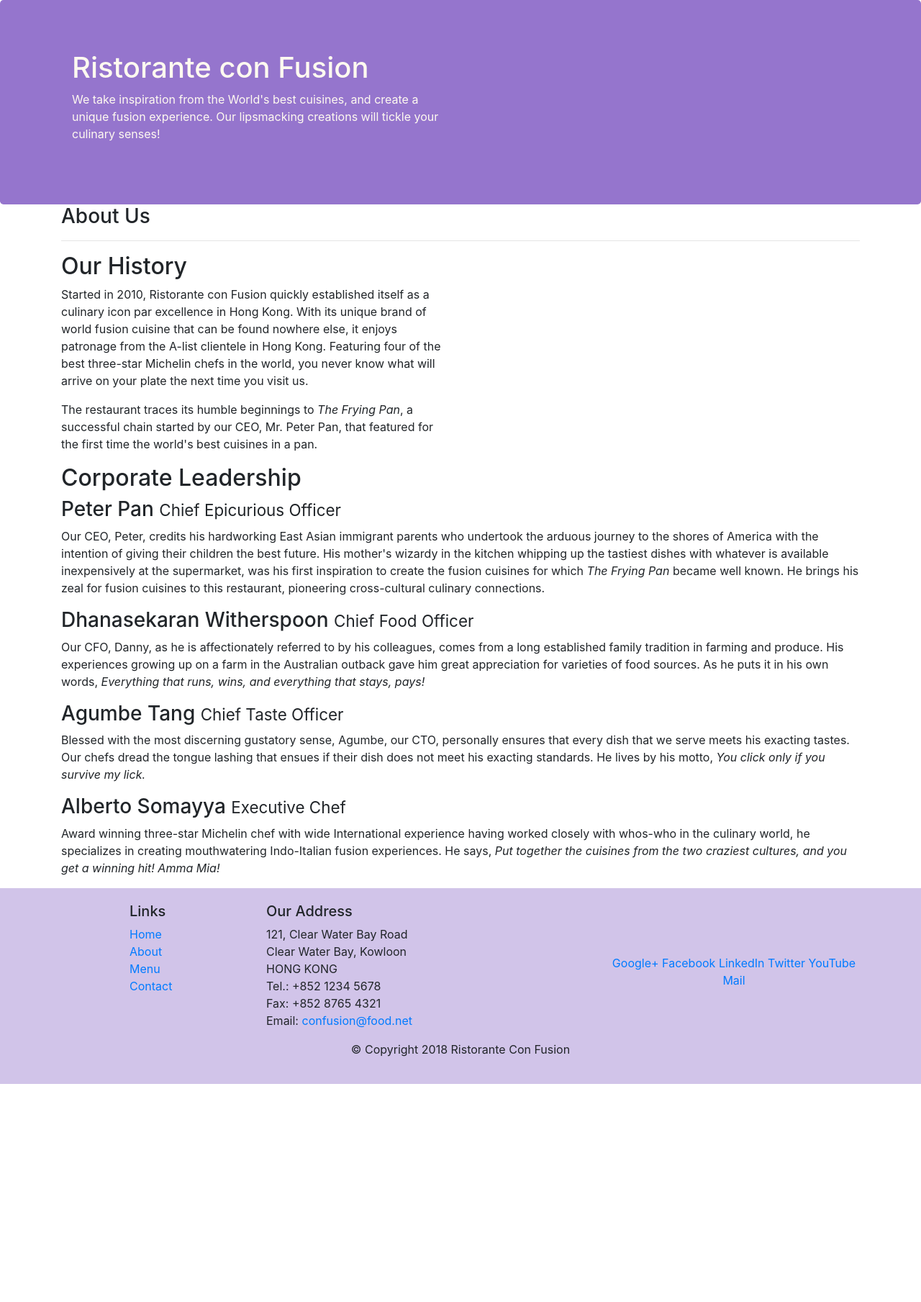
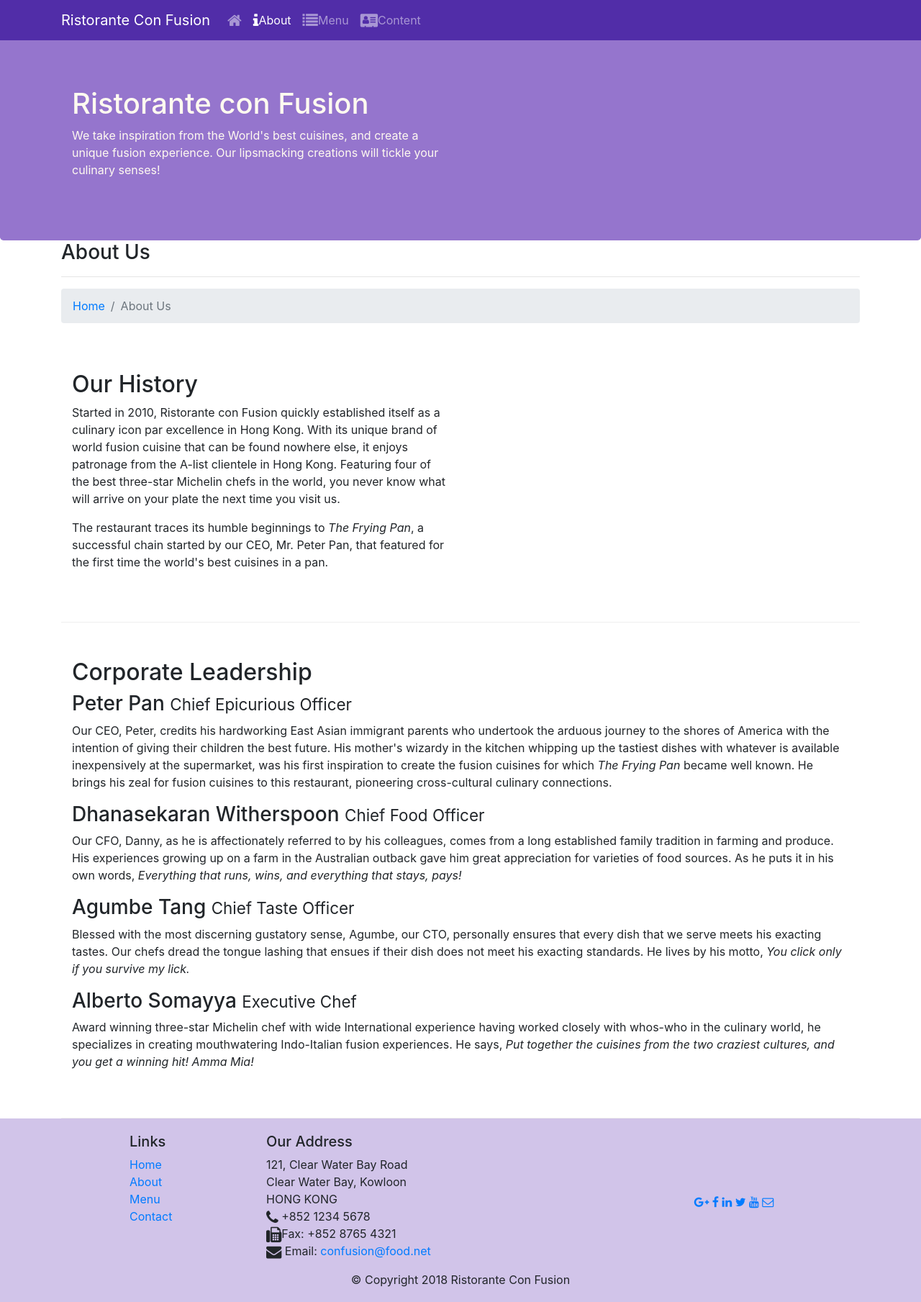
Before and after one commit to mgsleslie/Full-Stack-Web-Development-Course, a website: page Bootstrap4/conFusion/aboutus.html in a window 1280 px wide. Shown: the whole page at 72% size. Before the commit the page ends 1506 px from the top, so only its background shows below. Drawn offline with nearby package versions, Linux system fonts and the light colour scheme.

Commit message:
Icon Fonts

```diff
--- a/Bootstrap4/conFusion/aboutus.html
+++ b/Bootstrap4/conFusion/aboutus.html
@@ -10,6 +10,8 @@
     <!-- Bootstrap CSS -->
     <link rel="stylesheet" href="node_modules/bootstrap/dist/css/bootstrap.min.css">
     <link rel="stylesheet" href="css/styles.css">
+    <link rel="stylesheet" href="node_modules/font-awesome/css/font-awesome.min.css">
+    <link rel="stylesheet" href="node_modules/bootstrap-social/bootstrap-social.css">
 
 
     <title>Ristorante Con Fusion: About Us</title>
@@ -17,6 +19,22 @@
 </head>
 
 <body>
+    <nav class="navbar navbar-dark navbar-expand-sm fixed-top">
+        <div class="container">
+            <a class="navbar-brand" href="#">Ristorante Con Fusion</a>
+            <div class="collase navbar-collapse" id="Navbar">
+                <ul class="navbar-nav mr-auto">
+                    <li class="nav-item"><a class="nav-link" href="./index.html"><span class="fa fa-home fa-lg"></span></a></li>
+                    <li class="nav-item active"><a class="nav-link" href="#"><span class="fa fa-info fa-lg"></span>About</a></li>
+                    <li class="nav-item"><a class="nav-link" href="#"><span class="fa fa-list fa-lg"></span>Menu</a></li>
+                    <li class="nav-item"><a class="nav-link" href="#"><span class="fa fa-address-card fa-lg"></span>Content</a></li>
+                </ul>
+            </div>
+        </div>
+        <button class="navbar-toggler" type="button" data-toggle="collapse" data-target="#Navbar">
+            <span class="navbar-toggler-icon"></span>
+        </button>
+    </nav>
 
     <header class="jumbotron">
         <div class="container">
@@ -37,9 +55,13 @@
                <h3>About Us</h3>
                <hr>
             </div>
+            <ol class="col-12 breadcrumb">
+                <li class="breadcrumb-item"><a href="./index.html">Home</a></li>
+                <li class="breadcrumb-item active">About Us</li>
+            </ol>
         </div>
 
-        <div class="row">
+        <div class="row row-content">
             <div class="col-sm-6">
                 <h2>Our History</h2>
                 <p>Started in 2010, Ristorante con Fusion quickly established itself as a culinary icon par excellence in Hong Kong. With its unique brand of world fusion cuisine that can be found nowhere else, it enjoys patronage from the A-list clientele in Hong Kong.  Featuring four of the best three-star Michelin chefs in the world, you never know what will arrive on your plate the next time you visit us.</p>
@@ -50,7 +72,7 @@
         </div>
 
 
-        <div class="row ">
+        <div class="row row-content">
             <div class="col-sm-12">
                 <h2>Corporate Leadership</h2>
                 <h3>Peter Pan <small>Chief Epicurious Officer</small></h3>
@@ -81,22 +103,22 @@
                 <div class="col-7 col-sm-5">
                     <h5>Our Address</h5>
                     <address>
-		              121, Clear Water Bay Road<br>
-		              Clear Water Bay, Kowloon<br>
-		              HONG KONG<br>
-		              Tel.: +852 1234 5678<br>
-		              Fax: +852 8765 4321<br>
-		              Email: <a href="mailto:confusion@food.net">confusion@food.net</a>
+                        121, Clear Water Bay Road<br>
+                        Clear Water Bay, Kowloon<br>
+                        HONG KONG<br>
+                        <i class="fa fa-phone fa-lg"></i> +852 1234 5678<br>
+                        <i class="fa fa-fax fa-lg"></i>Fax: +852 8765 4321<br>
+                        <i class="fa fa-envelope fa-lg"></i>  Email: <a href="mailto:confusion@food.net">confusion@food.net</a>
 		           </address>
                 </div>
                 <div class="col-12 col-sm-4 align-self-center">
                     <div class="text-center">
-                        <a href="http://google.com/+">Google+</a>
-                        <a href="http://www.facebook.com/profile.php?id=">Facebook</a>
-                        <a href="http://www.linkedin.com/in/">LinkedIn</a>
-                        <a href="http://twitter.com/">Twitter</a>
-                        <a href="http://youtube.com/">YouTube</a>
-                        <a href="mailto:">Mail</a>
+                        <a href="http://google.com/+"><i class="fa fa-google-plus"></i></a>
+                        <a href="http://www.facebook.com/profile.php?id="><i class="fa fa-facebook"></i></a>
+                        <a href="http://www.linkedin.com/in/"><i class="fa fa-linkedin"></i></a>
+                        <a href="http://twitter.com/"><i class="fa fa-twitter"></i></a>
+                        <a href="http://youtube.com/"><i class="fa fa-youtube"></i></a>
+                        <a href="mailto:"><i class="fa fa-envelope-o"></i></a>
                     </div>
                 </div>
            </div>
@@ -107,6 +129,9 @@
            </div>
         </div>
     </footer>
+    <script src="node_modules/jquery/dist/jquery.slim.min.js"></script>
+    <script src="node_modules/popper.js/dist/umd/popper.min.js"></script>
+    <script src="node_modules/bootstrap/dist/js/bootstrap.min.js"></script>
 
 </body>
 
--- a/Bootstrap4/conFusion/css/styles.css
+++ b/Bootstrap4/conFusion/css/styles.css
@@ -28,3 +28,12 @@
     margin: 0px;
     color: #0f0f0f;
 }
+
+body{
+    padding: 50px 0px 0px 0px;
+    z-index: 0;
+}
+
+.navbar-dark{
+    background-color: #512DA8;
+}
--- a/Bootstrap4/conFusion/package.json
+++ b/Bootstrap4/conFusion/package.json
@@ -14,6 +14,8 @@
     "lite-server": "^2.3.0"
   },
   "dependencies": {
-    "bootstrap": "^4.0.0"
+    "bootstrap": "^4.0.0",
+    "bootstrap-social": "^5.1.1",
+    "font-awesome": "^4.7.0"
   }
 }
```
Also changed, not shown: Bootstrap4/conFusion/index.html (+28 -9 lines), 1 other file.
